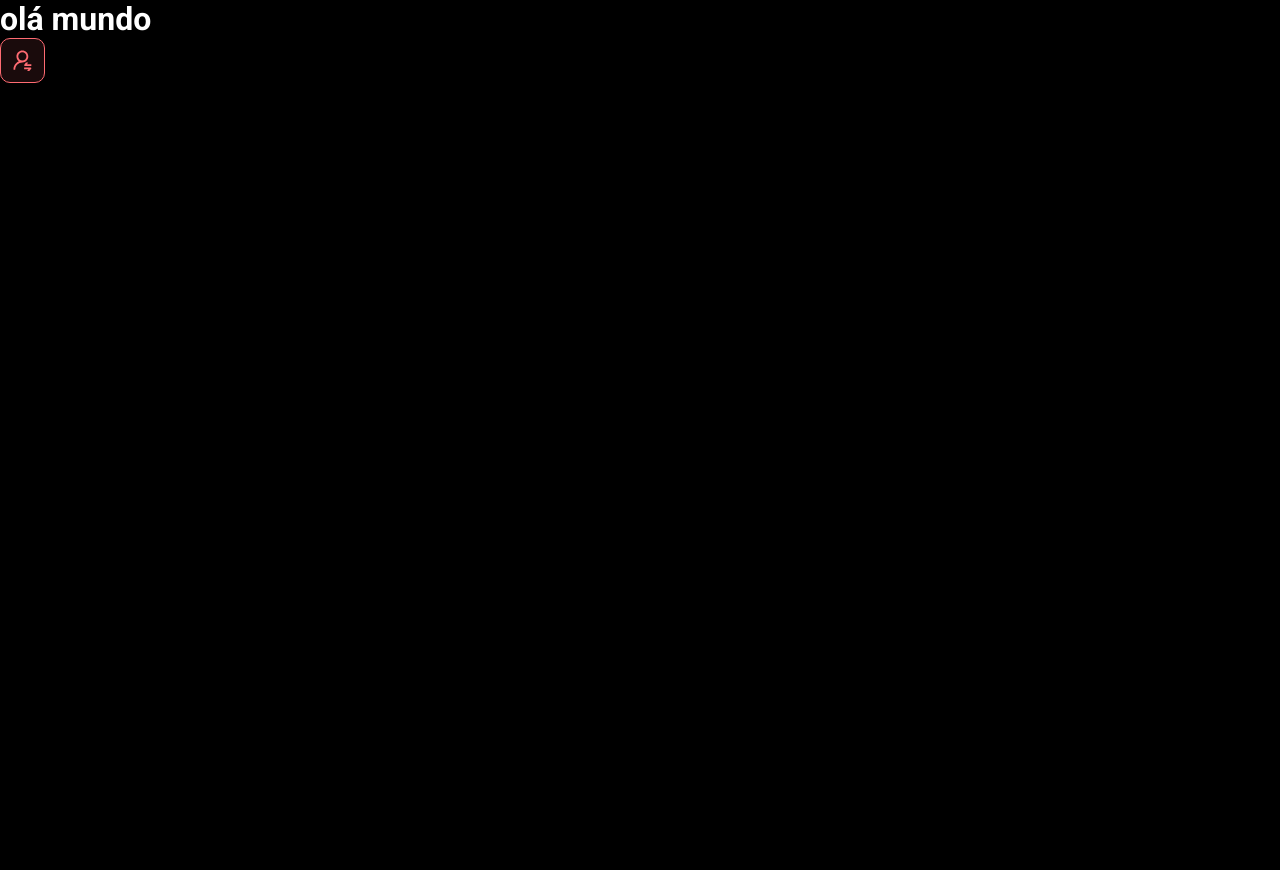
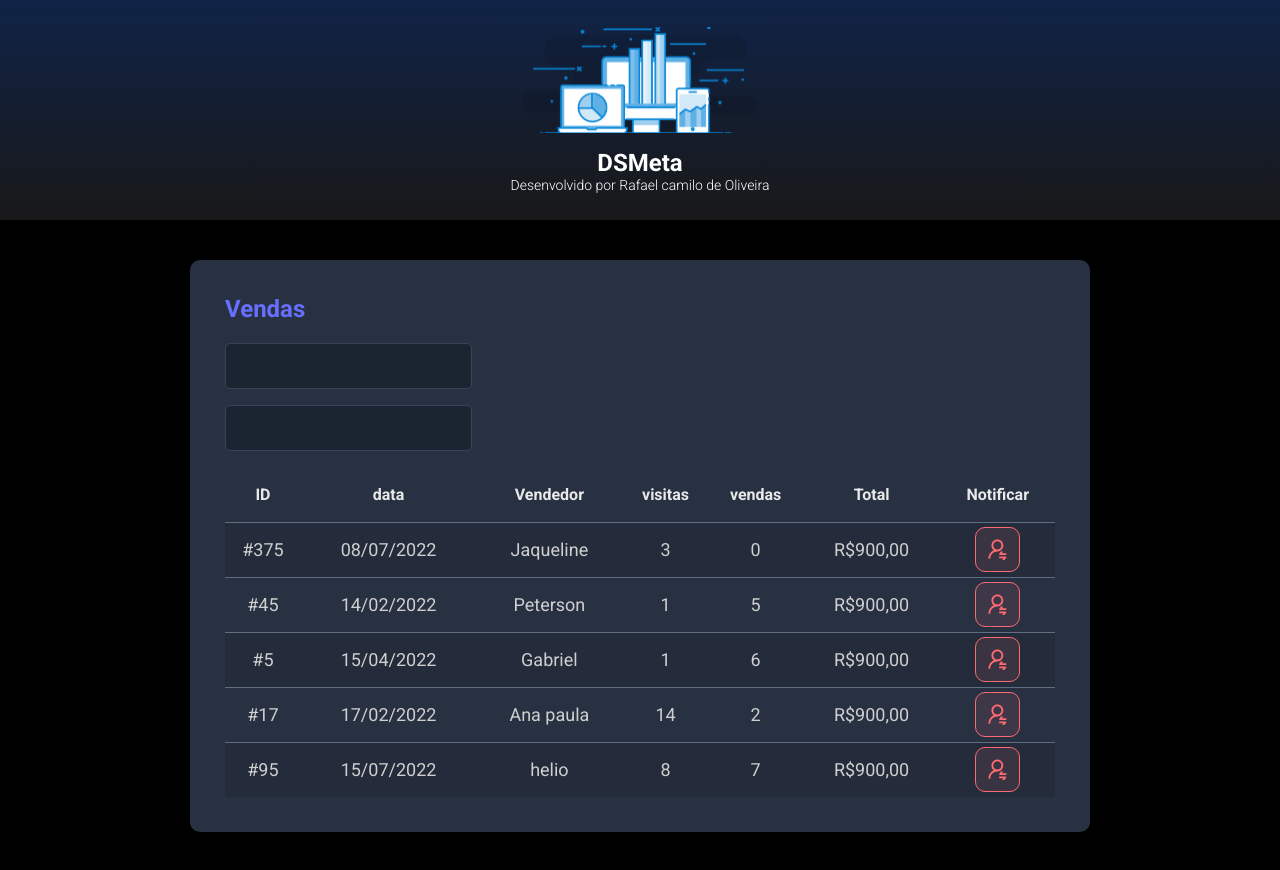
Before and after one commit to Rafael-co/Ds-meta, a React (Vite) app in the folder frontend/: page / in a window 1280 px wide. Before the commit the page ends 800 px from the top, so only its background shows below. Built offline with nearby package versions, Linux system fonts and the light colour scheme.

Commit message:
others components

```diff
--- a/frontend/src/App.tsx
+++ b/frontend/src/App.tsx
@@ -1,13 +1,21 @@
-import NotificationButton from "./componentes"
 
+import Header from "./componentes/header"
+import SalesCard from "./componentes/salescard"
+function App() {
+  return (
+    <>
+      <h1><Header /></h1>
+      <main>
+        <section id="sales">
 
-function App() {
-return(
-  <>
-  <h1>olá mundo</h1>
-  <NotificationButton />
-  </>
-)
+          <div className="Dsmeta-container">
+            <SalesCard/>
+          </div>
+        </section>
+      </main>
+
+    </>
+  )
 }
 
 export default App
--- /dev/null
+++ b/frontend/src/componentes/header/index.tsx
@@ -0,0 +1,18 @@
+import logo from '../../assets/img/logo.svg'
+import './styles.css'
+function Header() {
+    return (
+        <header>
+            <div className="dsmete-logo-container">
+                <img src={logo} alt="DSMeta" />
+                <h1>DSMeta</h1>
+                <p>
+                    Desenvolvido por
+                    <a href="https://www.linkedin.com/in/rafael-camilo-491670211/"> Rafael camilo de Oliveira </a>
+                </p>
+            </div>
+        </header>
+    )
+}
+
+export default Header
--- /dev/null
+++ b/frontend/src/componentes/header/styles.css
@@ -0,0 +1,31 @@
+header {
+    background: linear-gradient(180deg, #102347 0%, #181818 100%);
+    height: 220px;
+    display: flex;
+    align-items: center;
+    justify-content: center;
+}
+
+.dsmete-logo-container {
+
+    display: flex;
+    flex-direction: column;
+    align-items: center;
+
+}
+
+.dsmete-logo-container img {
+
+    width: 235px;
+}
+
+.dsmete-logo-container h1 {
+    margin-top: 15px;
+    font-size: 24px;
+
+}
+
+.dsmete-logo-container p {
+    font-size: 14px;
+    font-weight: 300;
+}
--- a/frontend/src/componentes/index.tsx
+++ b/frontend/src/componentes/notification button/index.tsx
@@ -1,5 +1,5 @@
-import icone from '../assets/img/notification-icon.svg'
-import './notification button/styles.css'
+import icone from '../../assets/img/notification-icon.svg'
+import './styles.css'
 function NotificationButton() {
     return (
 
--- /dev/null
+++ b/frontend/src/componentes/salescard/index.tsx
@@ -0,0 +1,115 @@
+
+import NotificationButton from '../notification button'
+import './styles.css'
+function SalesCard() {
+    return (
+        <div className="dsmeta-card">
+            <h2 className="dsmeta-sales-title">Vendas</h2>
+            <div>
+                <div className="dsmeta-form-control-container">
+                    <input className="dsmeta-form-control" type="text"/>
+                </div>
+                <div className="dsmeta-form-control-container">
+                    <input className="dsmeta-form-control" type="text"/>
+                </div>
+            </div>
+            <table className="dsmeta-sales-table">
+                <thead>
+                    <tr>
+
+                        <th className="show992">ID</th>
+                        <th className="show992">data</th>
+                        <th>Vendedor</th>
+                        <th className="show992">visitas</th>
+                        <th className="show992">vendas</th>
+                        <th>Total</th>
+                        <th>Notificar</th>
+                    </tr>
+                </thead>
+                <tbody>
+                    <tr>
+                        <td className="show992">#375</td>
+                        <td className="show576">08/07/2022</td>
+                        <td>Jaqueline </td>
+                        <td className="show992">3</td>
+                        <td className="show992">0</td>
+                        <td>R$900,00</td>
+                        <td>
+                            <div className="dsmeta-red-btn-container">
+                                <NotificationButton/>
+                                </div>
+
+
+
+                        </td>
+                    </tr>
+                    <tr>
+                        <td className="show992">#45</td>
+                        <td className="show576">14/02/2022</td>
+                        <td>Peterson</td>
+                        <td className="show992">1</td>
+                        <td className="show992">5</td>
+                        <td>R$900,00</td>
+                        <td>
+                            <div className="dsmeta-red-btn-container">
+                            <NotificationButton/>
+
+
+                            </div>
+
+                        </td>
+                    </tr>
+                    <tr>
+                        <td className="show992">#5</td>
+                        <td className="show576">15/04/2022</td>
+                        <td>Gabriel </td>
+                        <td className="show992">1</td>
+                        <td className="show992">6</td>
+                        <td>R$900,00 </td>
+                        <td>
+                            <div className="dsmeta-red-btn-container">
+                            <NotificationButton/>
+
+
+
+                            </div>
+
+                        </td>
+                    </tr>
+                    <tr>
+                        <td className="show992">#17</td>
+                        <td className="show576">17/02/2022</td>
+                        <td>Ana paula </td>
+                        <td className="show992">14</td>
+                        <td className="show992">2</td>
+                        <td>R$900,00 </td>
+                        <td>
+                            <div className="dsmeta-red-btn-container">
+                                <NotificationButton />
+                            </div>
+
+                        </td>
+                    </tr>
+                    <tr>
+                        <td className="show992">#95</td>
+                        <td className="show576">15/07/2022</td>
+                        <td>helio </td>
+                        <td className="show992">8</td>
+                        <td className="show992">7</td>
+                        <td>R$900,00 </td>
+                        <td>
+                            <div className="dsmeta-red-btn-container">
+                            <NotificationButton/>
+
+                            </div>
+
+                        </td>
+                    </tr>
+                </tbody>
+            </table>
+        </div>
+
+  )
+}
+
+export default SalesCard
--- /dev/null
+++ b/frontend/src/componentes/salescard/styles.css
@@ -0,0 +1,118 @@
+.dsmeta-card {
+    background-color: #283142;
+    border-radius: 10px;
+    padding: 30px 10px;
+
+}
+
+.dsmeta-form-control-container {
+    margin-bottom: 16px;
+    width: 100%;
+    max-width: 300px;
+}
+
+.dsmeta-form-control {
+    background-color: #1B2531;
+    border: 1px solid #384459;
+    border-radius: 5px;
+    height: 46px;
+    color: #9AAABE;
+    padding: 0 20px;
+    font-size: 18px;
+}
+
+.dsmeta-sales-title {
+
+    color: #676FFF;
+    font-size: 24px;
+    margin-bottom: 20px;
+
+
+}
+
+
+
+
+
+
+
+.dsmeta-sales-table {
+
+    width: 100%;
+    border-spacing: 0;
+    border-collapse: collapse;
+}
+
+.dsmeta-sales-table thead {
+    height: 55px;
+    font-size: 16px;
+    color: #E9E9E9;
+    font-weight: 700;
+}
+
+.dsmeta-sales-table tbody {
+    font-size: 14px;
+    font-weight: 400;
+    color: #CFCFCF;
+    text-align: center;
+}
+
+.dsmeta-sales-table tbody tr {
+    height: 74px;
+    border-top: 1px solid #5F6E82;
+}
+
+.dsmeta-sales-table tbody tr:hover>td {
+    background-color: #384459;
+
+}
+
+.dsmeta-sales-table tbody tr:nth-child(odd) {
+    background-color: #242C3B;
+}
+
+.dsmeta-red-btn-container {
+    display: flex;
+    justify-content: center;
+
+}
+
+
+
+.show576 {
+    display: none;
+
+}
+
+.show992 {
+    display: none;
+
+}
+
+@media (min-width: 992px) {
+    .show992 {
+        display: table-cell;
+
+    }
+
+}
+
+@media (min-width: 576px) {
+    .show576 {
+        display: table-cell;
+    }
+
+    .dsmeta-card {
+        padding: 35px;
+    }
+
+    .dsmeta-sales-table tbody tr {
+        height: 55px;
+
+
+    }
+
+    .dsmeta-sales-table tbody {
+        font-size: 18px;
+    }
+}
--- a/frontend/src/index.css
+++ b/frontend/src/index.css
@@ -17,6 +17,21 @@
 
 }
 
-a {
-    color: unset
+a,
+a:hover,
+a:visited {
+    color: unset;
+    text-decoration:none;
 }
+.Dsmeta-container {
+    width: 100%;
+    max-width: 900px;
+    margin: 0 auto;
+
+
+}
+
+#sales {
+    padding: 40px 10px;
+
+}
```
Also changed, not shown: frontend/src/assets/img/logo.svg (added).
